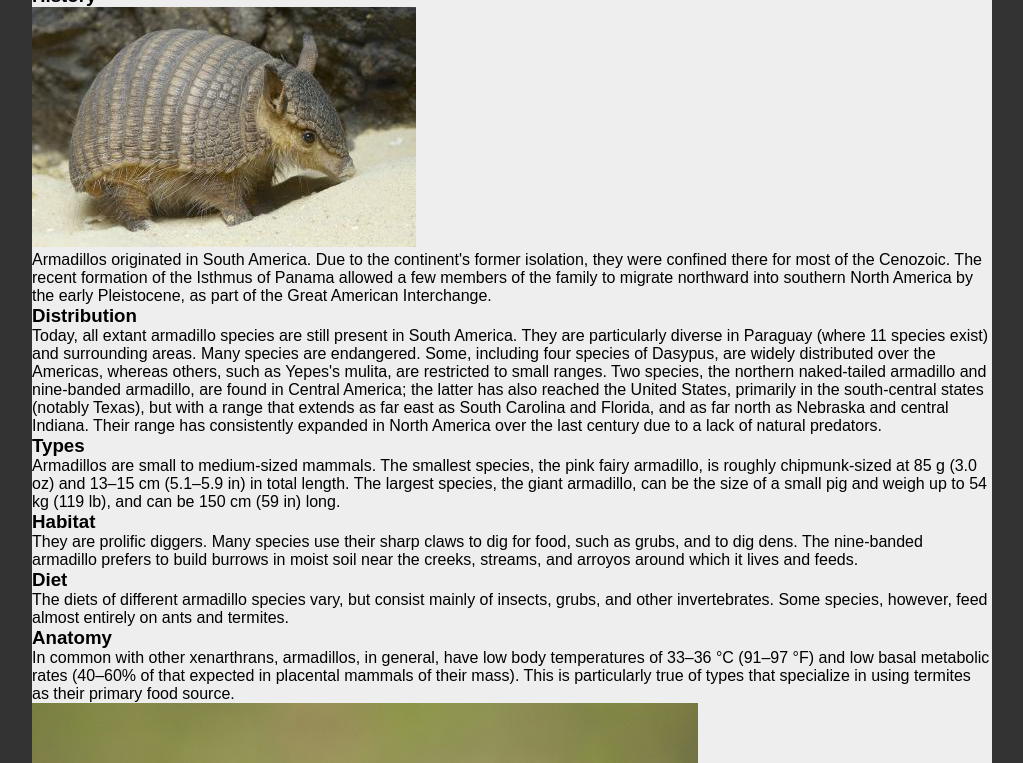
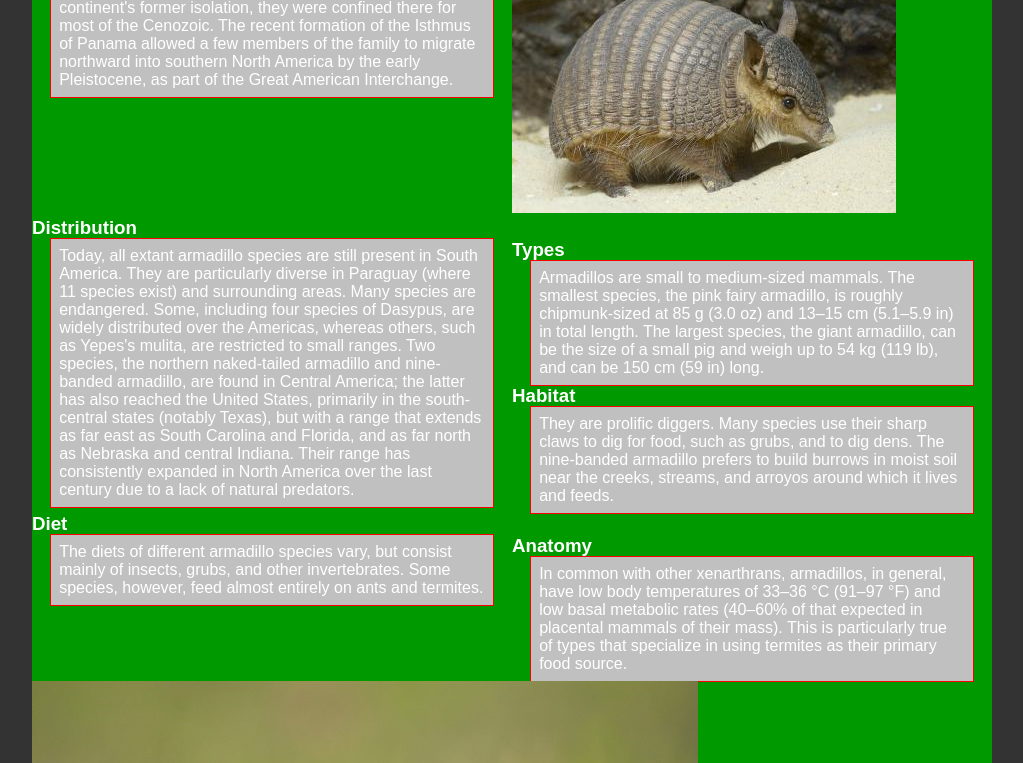
Before and after one commit to epsilon388/Awesome-Armadillos, a plain HTML site: page bio.html in a window 1280 px wide. Shown: the part 144-907 px from the top of the page, without its empty margins (128-1151 px from the left). Drawn offline with Linux system fonts and the light colour scheme.

Commit message:
added next css

```diff
--- a/bio.html
+++ b/bio.html
@@ -4,6 +4,7 @@
     <meta charset="utf-8">
     <title>Awesome Armadillos: Biology</title>
     <link rel="stylesheet" href="master.css">
+    <link rel="stylesheet" href="baseFileStarter.css">
   </head>
   <body>
     <h1>Awesome Armadillos</h1>
```
Also changed, not shown: eating.html (+1 -0 lines), index.html (+1 -0 lines).
